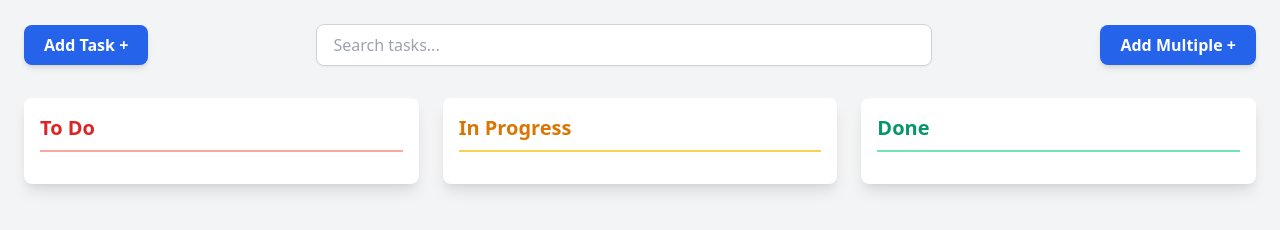
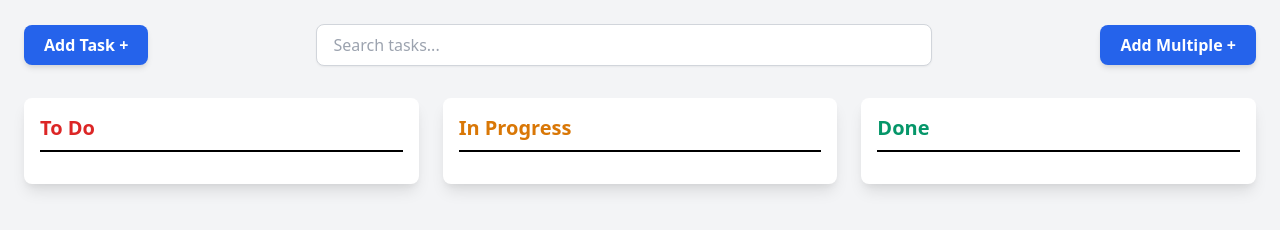
Before and after one commit to hichamoubaha/brief-4-to-do-lists, a website: page src/index.html in a window 1280 px wide. Drawn offline with nearby package versions, Linux system fonts and the light colour scheme.

Commit message:
change the color of the border and buttons

```diff
--- a/src/index.html
+++ b/src/index.html
@@ -22,17 +22,17 @@
     <!-- Task Sections -->
     <section class="grid grid-cols-3 gap-6">
       <div id="todo" class="task-section bg-white rounded-lg shadow-lg p-4" data-status="To Do">
-        <h2 class="text-xl font-semibold flex items-center text-red-600 border-b-2 border-red-300 pb-2 mb-4">To Do</h2>
+        <h2 class="text-xl font-semibold flex items-center text-red-600 border-b-2 border-black pb-2 mb-4">To Do</h2>
         <div class="space-y-4 task-list"></div>
       </div>
 
       <div id="in-progress" class="task-section bg-white rounded-lg shadow-lg p-4" data-status="In Progress">
-        <h2 class="text-xl font-semibold flex items-center text-yellow-600 border-b-2 border-yellow-300 pb-2 mb-4">In Progress</h2>
+        <h2 class="text-xl font-semibold flex items-center text-yellow-600 border-b-2 border-black pb-2 mb-4">In Progress</h2>
         <div class="space-y-4 task-list"></div>
       </div>
 
       <div id="done" class="task-section bg-white rounded-lg shadow-lg p-4" data-status="Done">
-        <h2 class="text-xl font-semibold flex items-center text-green-600 border-b-2 border-green-300 pb-2 mb-4">Done</h2>
+        <h2 class="text-xl font-semibold flex items-center text-green-600 border-b-2 border-black pb-2 mb-4">Done</h2>
         <div class="space-y-4 task-list"></div>
       </div>
     </section>
```
